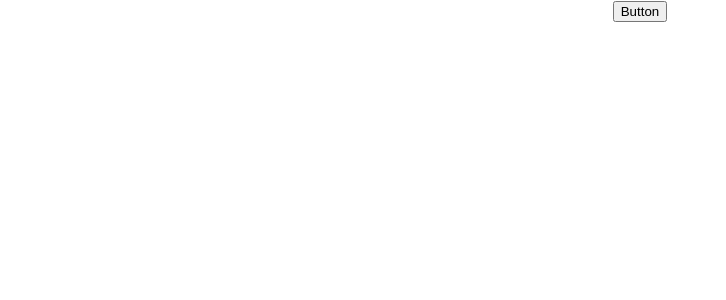
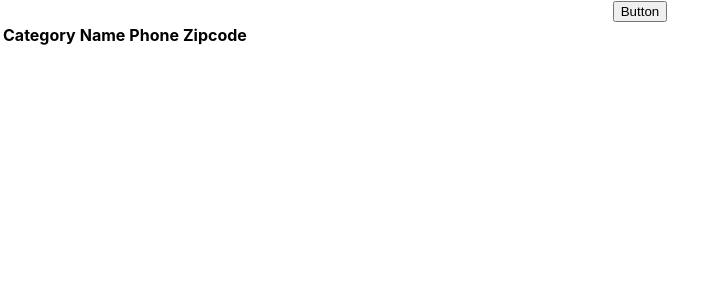
Before and after one commit to yumegan/react_firebase_prac, a React (Create React App) app: page / in a window 1280 px wide. Shown: the top 300 px of the page, without its empty margins (0-726 px from the left). Built offline with nearby package versions, Linux system fonts and the light colour scheme.

Commit message:
only return table once

```diff
--- a/src/App.js
+++ b/src/App.js
@@ -29,8 +29,7 @@ function App() {
       <Button onClick = {handleClick}></Button>
 
       {
-        resources.map((resource) => {
-          return <table>
+        <table>
               <tr>
                   <th>Category</th>
                   <th>Name</th>
@@ -48,8 +47,6 @@ function App() {
                   )
               })}
           </table>
-
-        })
       }
 
 
```
Lines whose indentation alone changed are shown as unchanged.
